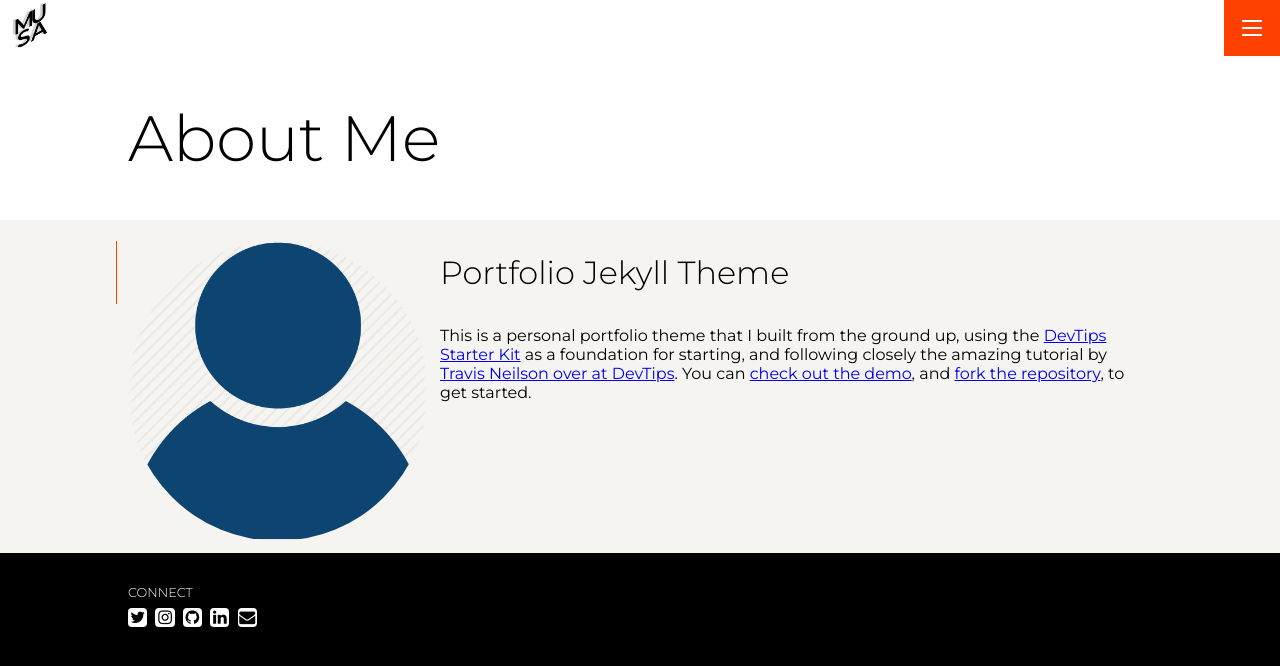
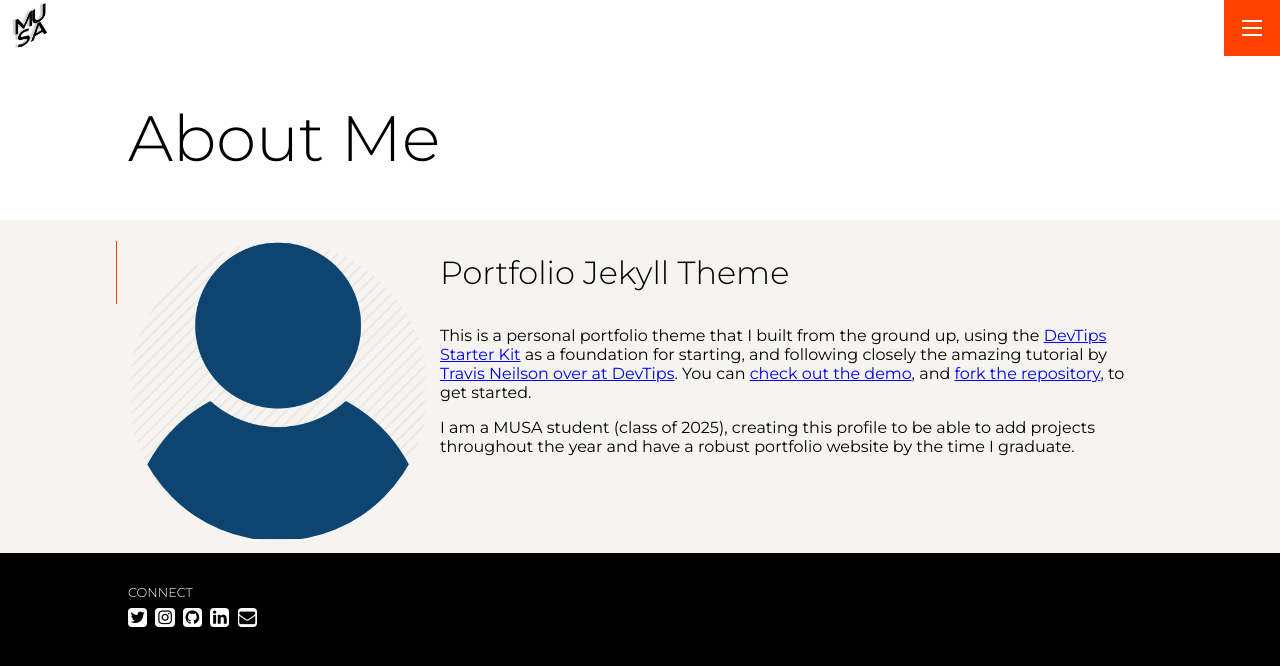
Before and after one commit to disandroa/MyPortfolio, a Jekyll site: the page built from pages/about.md, in a window 1280 px wide. Shown: the top 666 px of the page. Built offline with Jekyll 4.4.1, drawn with Linux system fonts in a browser that asks for light colours.

Commit message:
Update about.md with short desc.

```diff
--- a/pages/about.md
+++ b/pages/about.md
@@ -8,3 +8,6 @@ permalink: /about
 # Portfolio Jekyll Theme
 
 This is a personal portfolio theme that I built from the ground up, using the [DevTips Starter Kit](http://devtipsstarterkit.com/) as a foundation for starting, and following closely the amazing tutorial by [Travis Neilson over at DevTips](https://www.youtube.com/watch?v=T6jKLsxbFg4&list=PL0CB3OvPhDA_STygmp3sDenx3UpdOMk7P). You can [check out the demo](lenpaul.github.io/portfolio-jekyll-theme/), and [fork the repository](https://github.com/LeNPaul/portfolio-jekyll-theme/fork), to get started.
+
+
+I am a MUSA student (class of 2025), creating this profile to be able to add projects throughout the year and have a robust portfolio website by the time I graduate.
```
